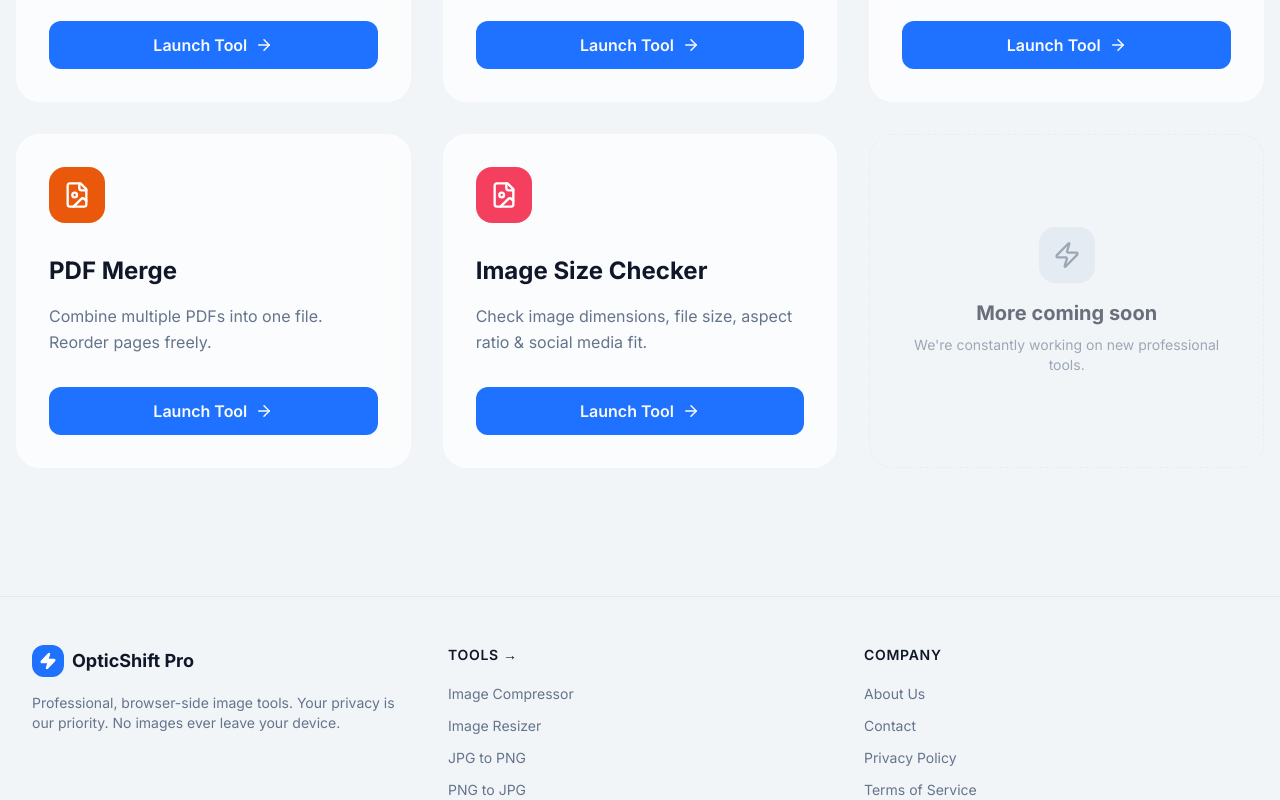
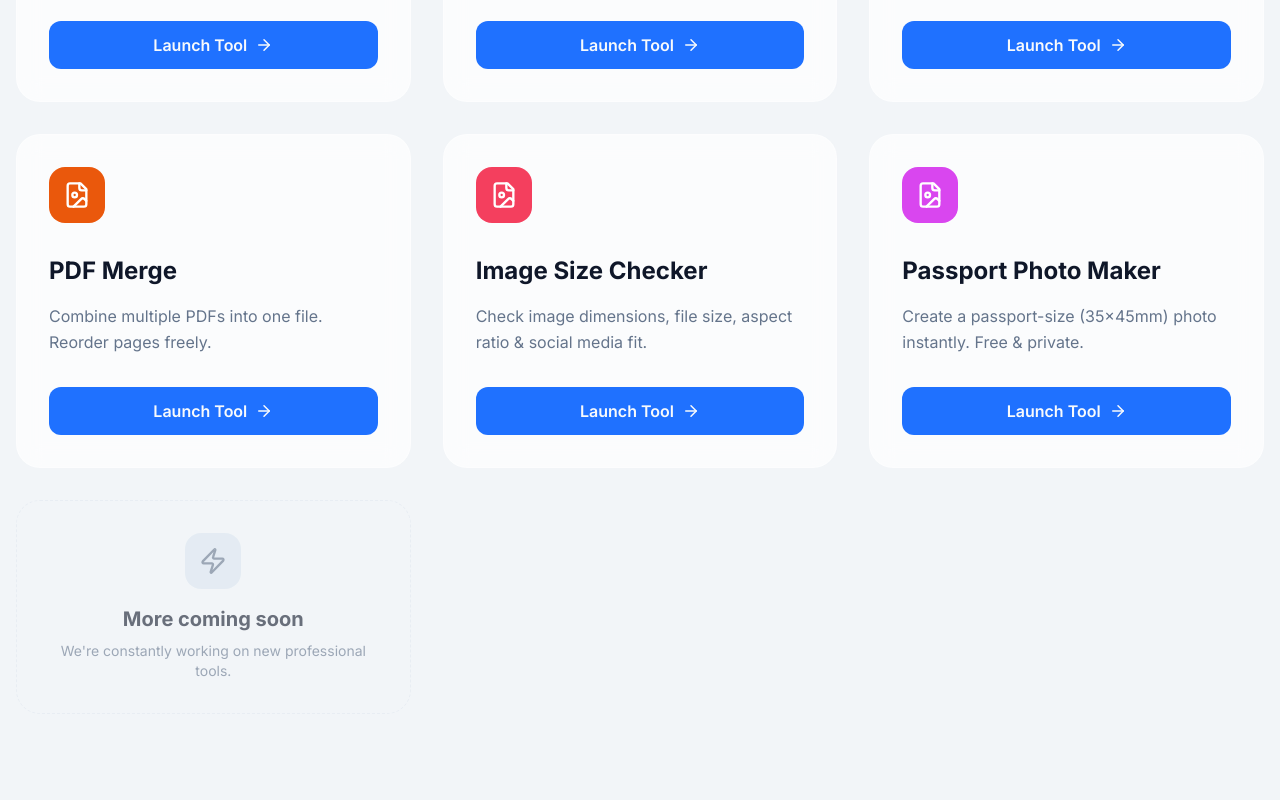
Before and after one commit to surajkumar122024-star/ok01, a Next.js app: page /tools in a window 1280 px wide. Shown: the part 3220-4020 px from the top of the page. Built offline with nearby package versions, Linux system fonts and the light colour scheme.

Commit message:
Add Passport Photo Maker tool to tools page

```diff
--- a/src/app/tools/page.tsx
+++ b/src/app/tools/page.tsx
@@ -195,6 +195,13 @@ const tools = [
   icon: FileImage,
   color: "bg-rose-500"
 },
+  {
+  name: "Passport Photo Maker",
+  slug: "passport-photo",
+  description: "Create a passport-size (35×45mm) photo instantly. Free & private.",
+  icon: FileImage,
+  color: "bg-fuchsia-500"
+},
 ];
 
 export default function ToolsPage() {
```
